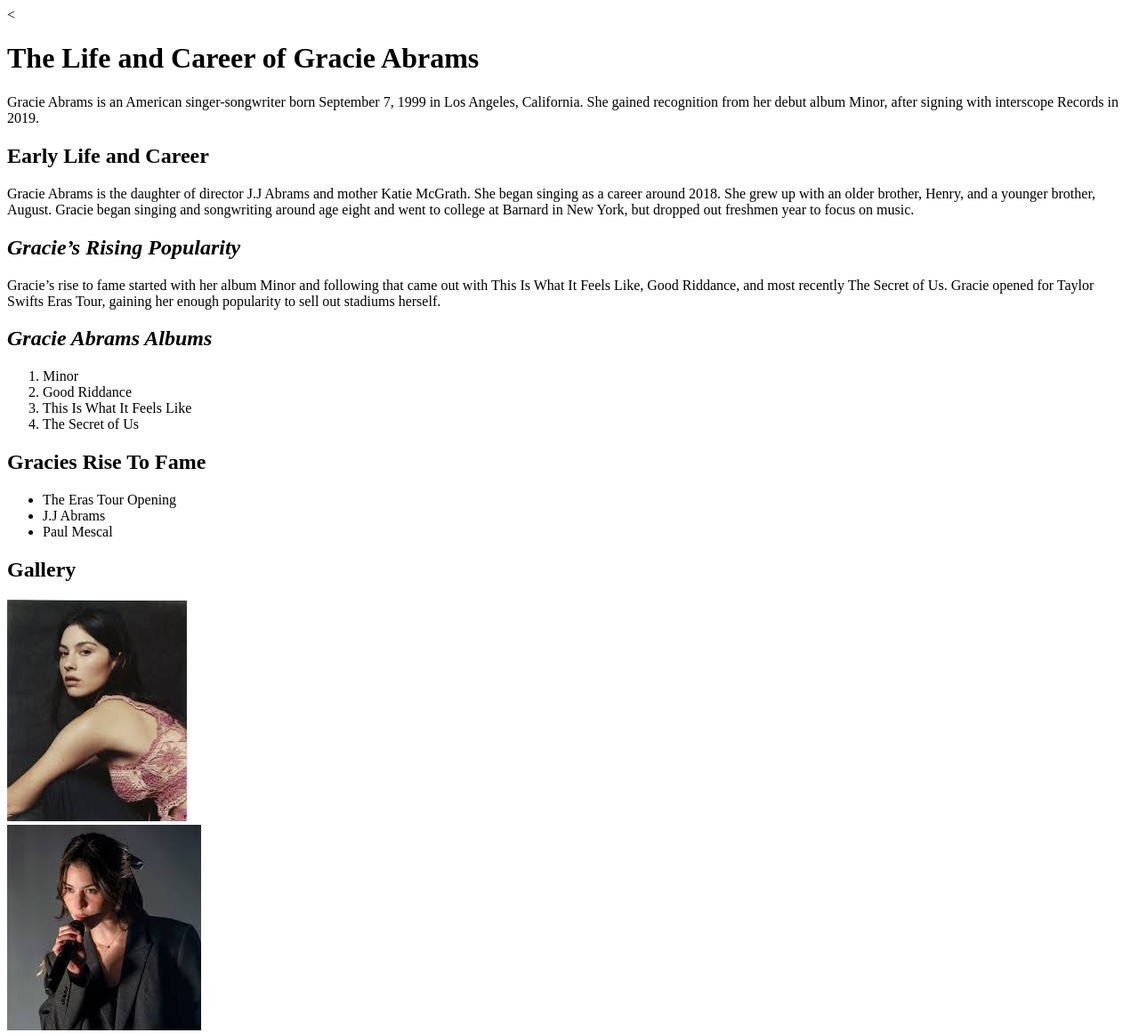
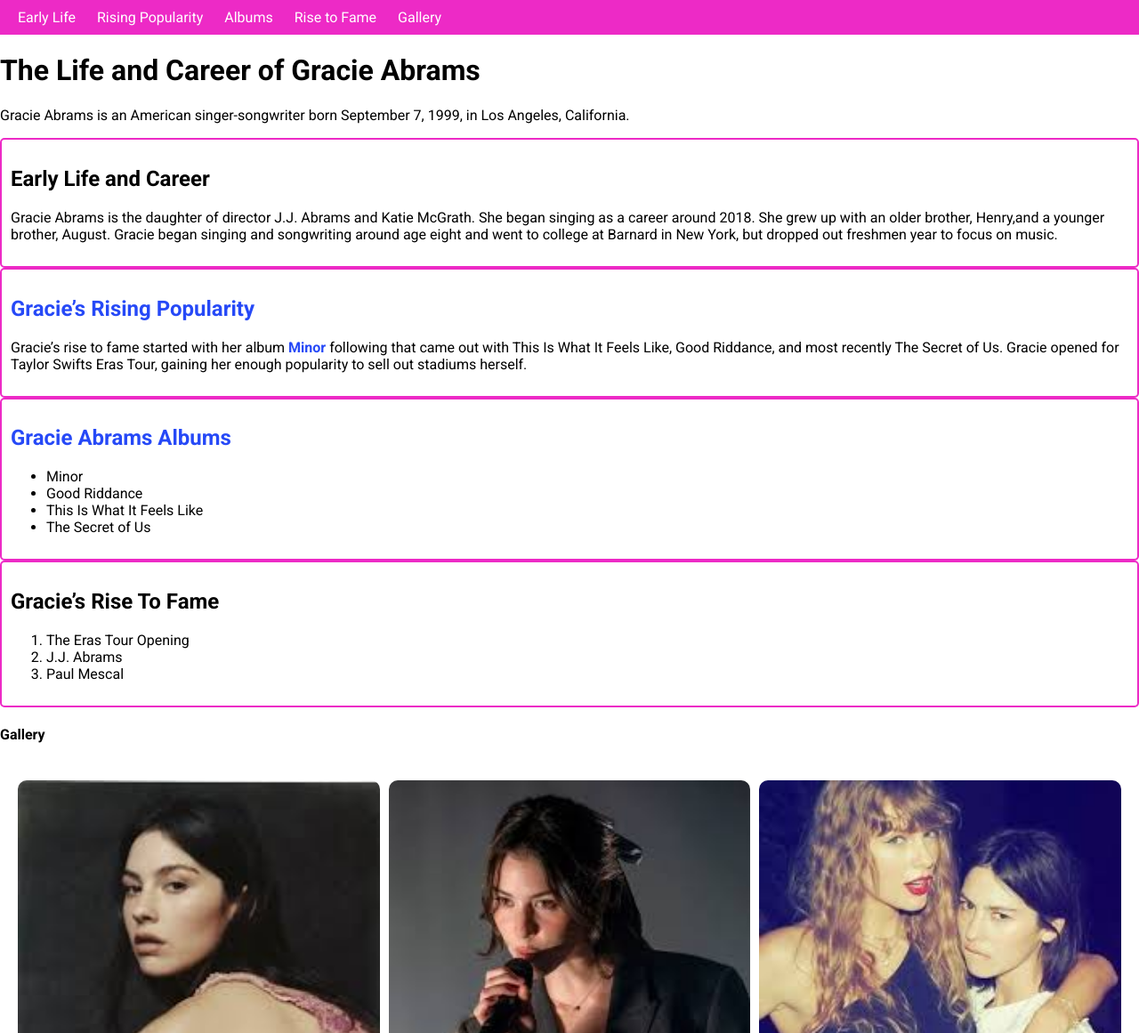
Before and after one commit to audreyynolan/assignment-1, a plain HTML site: page index/index.html in a window 1280 px wide. Shown: the top 1161 px of the page at 89% size. Drawn offline with Linux system fonts and the light colour scheme.

Commit message:
Assignment 3
Assignment 3

```diff
--- a/index/index.html
+++ b/index/index.html
@@ -1,81 +1,122 @@
 <!DOCTYPE html>
 <html lang="en">
 <head>
-    <meta charset="UTF-8"
-    <meta name="viewport" content="width=device-width, initial-scale1.0">
+    <meta charset="UTF-8">
+    <meta name="viewport" content="width=device-width, initial-scale=1.0">
     <meta name="author" content="Audrey Nolan">
-    <meta name="description" content="An informationsl webpage about singer-songwriter Gracie Abrams">
-    <<meta name="keywords" content="Gracie Abrams, Singer, The Secret of Us, Minor, Songwriter">
-    <title> All About Gracue Abrams</title>
+    <meta name="description" content="An informational webpage about singer-songwriter Gracie Abrams">
+    <meta name="keywords" content="Gracie Abrams, Singer, The Secret of Us, Minor, Songwriter">
+    <title>All About Gracie Abrams</title>
+
+    <!--Google Font -->
+    <link href="https://fonts.googleapis.com/css2?family=Roboto:wght@300;400;700&display=swap" rel="stylesheet">
+    <style>
+        /*  Google Font */
+        body {
+            font-family: 'Roboto', sans-serif;
+            margin: 0;
+            padding: 0;
+        }
+
+        /* Nav styling */
+        nav {
+            background-color: #ed2ac6;
+            padding: 10px;
+        }
+        nav a {
+            color: white;
+            text-decoration: none;
+            margin: 10px;
+        }
+        nav a:hover {
+            color: #9586e4;
+        }
+
+        /*  Images */
+        .gallery {
+            display: grid;
+            grid-template-columns: repeat(auto-fit, minmax(200px, 1fr));
+            gap: 10px;
+            padding: 20px;
+        }
+        .gallery img {
+            width: 100%;
+            border-radius: 10px;
+        }
+
+        .highlight {
+            color: #2649f7;
+            font-weight: bold;
+        }
+        .section-box {
+            border: 2px solid #ed2ac6;
+            padding: 10px;
+            border-radius: 5px;
+        }
+    </style>
 </head>
 <body>
+    <!-- Nav Menu -->
+    <nav>
+        <a href="#early-life">Early Life</a>
+        <a href="#popularity">Rising Popularity</a>
+        <a href="#albums">Albums</a>
+        <a href="#fame">Rise to Fame</a>
+        <a href="#gallery">Gallery</a>
+    </nav>
+
     <header>
-        <h1> The Life and Career of Gracie Abrams </h1>
-        <p> Gracie Abrams is an American singer-songwriter born September 7, 1999 in
-            Los Angeles, California. She gained recognition from her debut album Minor, after signing with
-            interscope Records in 2019. </p>
+        <h1>The Life and Career of Gracie Abrams</h1>
+        <p>Gracie Abrams is an American singer-songwriter born September 7, 1999, in Los Angeles, California.</p>
     </header>
-<!-- This is the main area -->
+
     <main>
-    <!-- Section 1 -->
-<section>
+        <section id="early-life" class="section-box">
             <h2>Early Life and Career</h2>
-    <p>Gracie Abrams is the daughter of director J.J Abrams and mother
-        Katie McGrath. She began singing as a career around 2018. She grew up with an older brother, Henry,
-        and a younger brother, August. Gracie began singing and songwriting around age eight and went to
-        college at Barnard in New York, but dropped out freshmen year to focus on music.</p>
+            <p>Gracie Abrams is the daughter of director J.J. Abrams and Katie McGrath. She began singing as a career around 2018. She grew up with an older brother, Henry,and a younger brother, August. Gracie began singing and songwriting around age eight and went to college at Barnard in New York, but dropped out freshmen year to focus on music.</p>
         </section>
-<!-- Section 2-->
- <section>
-    <em> <h2>Gracie’s Rising Popularity</h2> </em>
-    <p>Gracie’s rise to fame started with her album Minor and following that
-        came out with This Is What It Feels Like, Good Riddance, and most recently The Secret of Us. Gracie
-        opened for Taylor Swifts Eras Tour, gaining her enough popularity to sell out stadiums herself.</p>
+
+        <section id="popularity" class="section-box">
+            <h2 class="highlight">Gracie’s Rising Popularity</h2>
+            <p>Gracie’s rise to fame started with her album <span class="highlight">Minor</span> following that came out with This Is What It Feels Like, Good Riddance, and most recently The Secret of Us. Gracie opened for Taylor Swifts Eras Tour, gaining her enough popularity to sell out stadiums herself. </p>
         </section>
- <!--Section 3-->
- <section>
-   <em> <h2>Gracie Abrams Albums</h2> </em>
-    <ol>
+
+        <section id="albums" class="section-box">
+            <h2 class="highlight">Gracie Abrams Albums</h2>
+            <ul>
                 <li>Minor</li>
                 <li>Good Riddance</li>
                 <li>This Is What It Feels Like</li>
                 <li>The Secret of Us</li>
+            </ul>
+        </section>
+
+        <section id="fame" class="section-box">
+            <h2>Gracie’s Rise To Fame</h2>
+            <ol>
+                <li>The Eras Tour Opening</li>
+                <li>J.J. Abrams</li>
+                <li>Paul Mescal</li>
             </ol>
         </section>
- <!--Section 4-->
- <section>
-    <h2>Gracies Rise To Fame</h2>
-    <ul>
-        <li>The Eras Tour Opening</li>
-        <li>J.J Abrams</li>
-        <li> Paul Mescal</li>
-    </ul>
- </section>
- <!--Section 5-->
- <section>
-    <h2> Gallery </h2>
-    <img src="images/Gracie.jpeg" alt="Younger Gracie"></section>
-    <img src="images/gracie2.jpeg" alt="Gracie Singing"></section>
-    <p>
-    <img src="images/gracie3.jpeg" alt="Gracie with Taylor"></section>
 
-
-</p>
-
+        <!-- Images -->
+        <h4>Gallery</h4>        <section id="gallery" class="gallery">
+            <img src="images/Gracie.jpeg" alt="Younger Gracie">
+            <img src="images/gracie2.jpeg" alt="Gracie Singing">
+            <img src="images/gracie3.jpeg" alt="Gracie with Taylor">
         </section>
 
     <a href="https://shop.gracieabrams.com/?srsltid=AfmBOopD4GW7gSrNQm3YW-orrTKtEfGIUG8BJBPsfKVYglcJzIL-XbWB">Gracie Abrams Website</a>
     <p>  <a href="https://www.instagram.com/gracieabrams/?hl=en">Gracie Abrams Instagram</a> </p>
 
 
+
+
     </main>
 
-<section>
     <footer>
-    <p>Author Info:
-    <small>
-    Audrey Nolan is a Marketing major at the University of Miami.
-        She grew up in Hingham, Massachusetts and now goes to school in Florida. Audrey is a big fan of
-        Gracie Abrams and her music and is in a Web Lab class.</small> </p> </section> </footer>
+        <p>Author Info: <small>Audrey Nolan is a Marketing major at the University of Miami.She grew up in Hingham, Massachusetts and now goes to school in Florida. Audrey is a big fan of Gracie Abrams and her music and is in a Web Lab class.</small></p>
+    </footer>
 </body>
 </html>
```
Also changed, not shown: 1 other file. Lines whose indentation alone changed are shown as unchanged.
